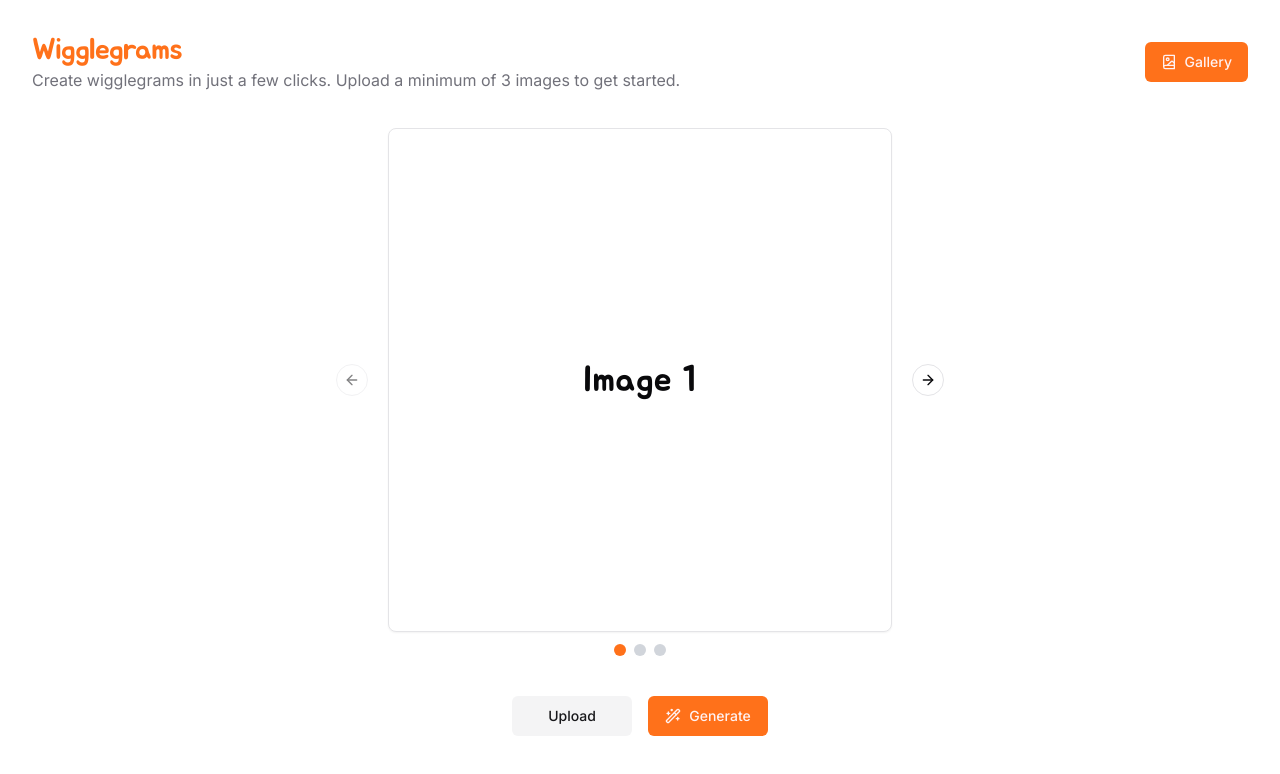
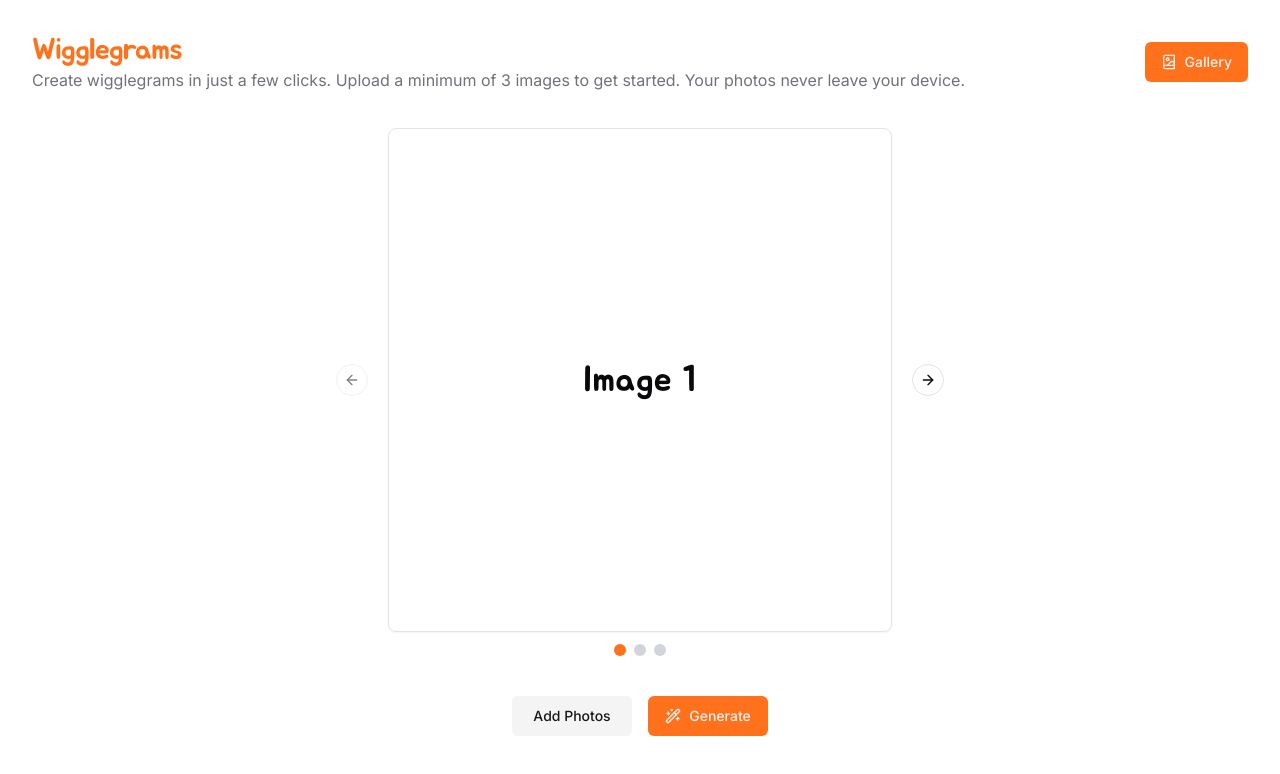
Before and after one commit to HudZah/Wigglegrams, a Next.js app: page / in a window 1280 px wide. Shown: the top 774 px of the page. Built offline with nearby package versions, Linux system fonts and the light colour scheme.

Commit message:
Update page.tsx

```diff
--- a/src/app/page.tsx
+++ b/src/app/page.tsx
@@ -294,7 +294,8 @@ export default function Home() {
                     </h1>
                     <p className="text-muted-foreground">
                         Create wigglegrams in just a few clicks. Upload a
-                        minimum of 3 images to get started.
+                        minimum of 3 images to get started. Your photos never
+                        leave your device.
                     </p>
                 </div>
                 <Button>
@@ -385,7 +386,7 @@ export default function Home() {
                                   )
                         }
                     >
-                        {images.length > 0 ? "Reset" : "Upload"}
+                        {images.length > 0 ? "Reset" : "Add Photos"}
                     </Button>
                     <Button
                         className="flex-1"
```
